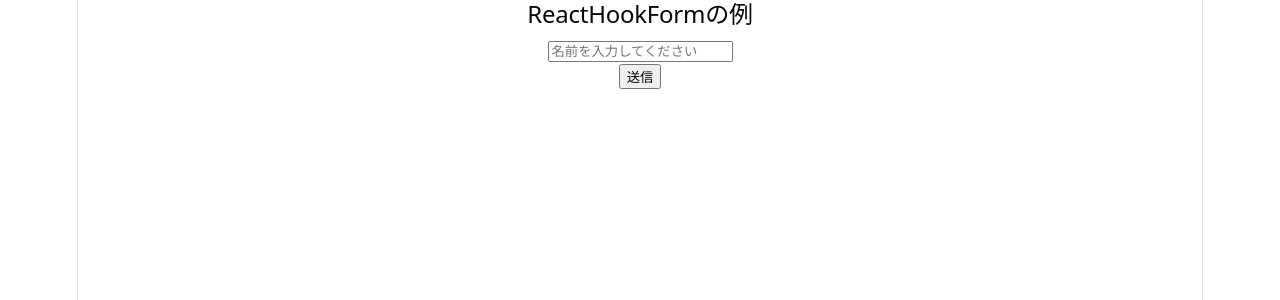
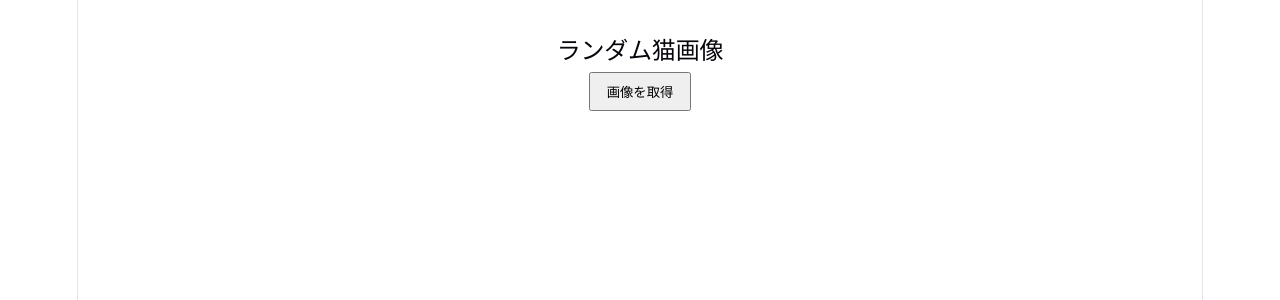
Before and after one commit to navyfish216/sandbox-react, a React (Vite) app in the folder study-react-app/: page / in a window 1280 px wide. Shown: the top 300 px of the page. Built offline with nearby package versions, Linux system fonts and the light colour scheme.

Commit message:
React修行⑨：非同期処理とAPI

```diff
--- a/study-react-app/src/App.jsx
+++ b/study-react-app/src/App.jsx
@@ -30,14 +30,17 @@ import DashboardView from "./pages/RouterSample/DashboardView";
 // 8章：フォームと入力値の管理
 import ValidationForm from "./components/ValidationSample/ValidationForm";
 import ReactHookFormSample from "./components/ValidationSample/ReactHookFormSample";
+// 9章：非同期処理とAPI
+import RandomImageApp from "./components/APISample/RandomImageApp";
 import './App.css';
 
 function App() {
   return (
     <>
-      <ReactHookFormSample />
+      <RandomImageApp />
 
       {/*
+      <ReactHookFormSample />
       <ValidationForm />
 
       <RouterView />
--- /dev/null
+++ b/study-react-app/src/components/APISample/RandomImageApp.jsx
@@ -0,0 +1,65 @@
+import {useState} from "react";
+
+//const API = "https://dog.ceo/api/breeds/image/random";
+const API = "https://api.thecatapi.com/v1/images/search";
+
+export default function RandomImageApp() {
+  // 画面に表示したい情報（状態）
+  const [imageUrl, setImageUrl] = useState("");
+  const [loading, setLoading] = useState(false);
+  const [error, setError] = useState("");
+
+  // 画像を取得する関数
+  // async: 「この中でawaitを使うよ」
+  const fetchDog = async () => {
+    // 初期状態
+    setLoading(true); // 読み込み中
+    setError(""); //エラーはない
+
+    try {
+      // サーバーへ取りに行く（Promiseが買える）
+      const res = await fetch(API);
+
+      // データ取得判定
+      if (!res.ok) {
+        throw new Error(`HTTP ${res.status}`);
+      }
+
+      // JSONを取り出す（これもPromise）
+      const data = await res.json();
+      // 画像URLを状態に保存 → 画面が更新される
+      //setImageUrl(data.message);
+      console.log(data);
+      console.log(data[0].url);
+      setImageUrl(data[0].url);
+    } catch (e) {
+      // エラーを表示
+      console.setError(e);
+      setError("画像の取得に失敗しました。もう一度お試しください。");
+    } finally {
+      // 読み込み中を解除
+      setLoading(false);
+    }
+  };
+
+  return (
+    <div style={{maxWidth: 480, margin: "2rem auto", textAlign: "center"}}>
+      <h2>ランダム猫画像</h2>
+
+      {/* ボタン押下でfetchDogを実行。読み込み中は押せない */}
+      <button onClick={fetchDog} disabled={loading} style={{padding: "8px 16px"}}>
+        {loading ? "取得中..." : "画像を取得"}
+      </button>
+
+      {/* エラーがあれば赤文字で表示 */}
+      {error && <p style={{color: "red"}}>{error}</p>}
+
+      {/* 画像URLが入ったら表示 */}
+      {imageUrl && (
+        <div style={{marginTop: "1rem"}}>
+          <img src={imageUrl} alt="random dog" style={{width: "300px", borderRadius: 8}} />
+        </div>
+      )}
+    </div>
+  );
+}
```
